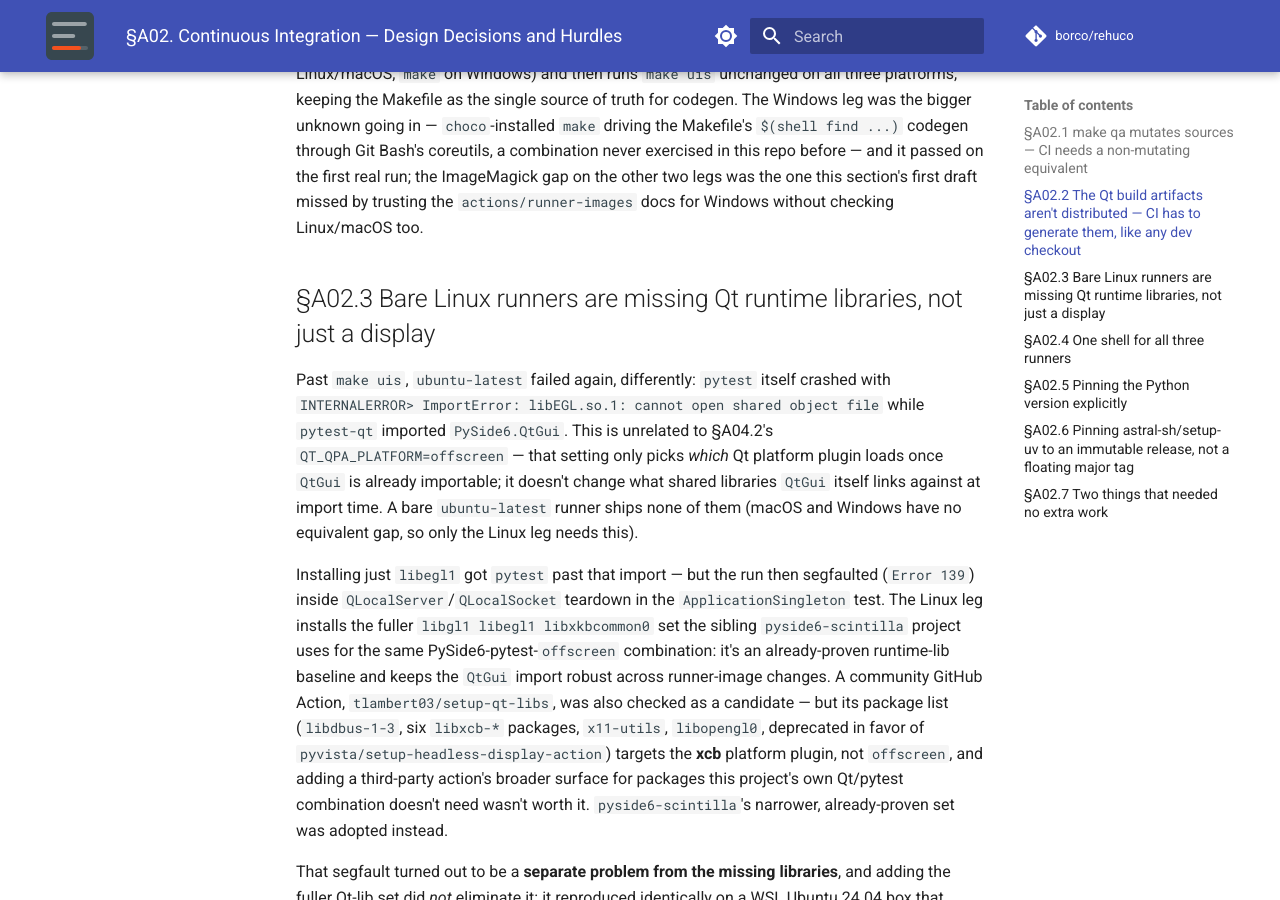
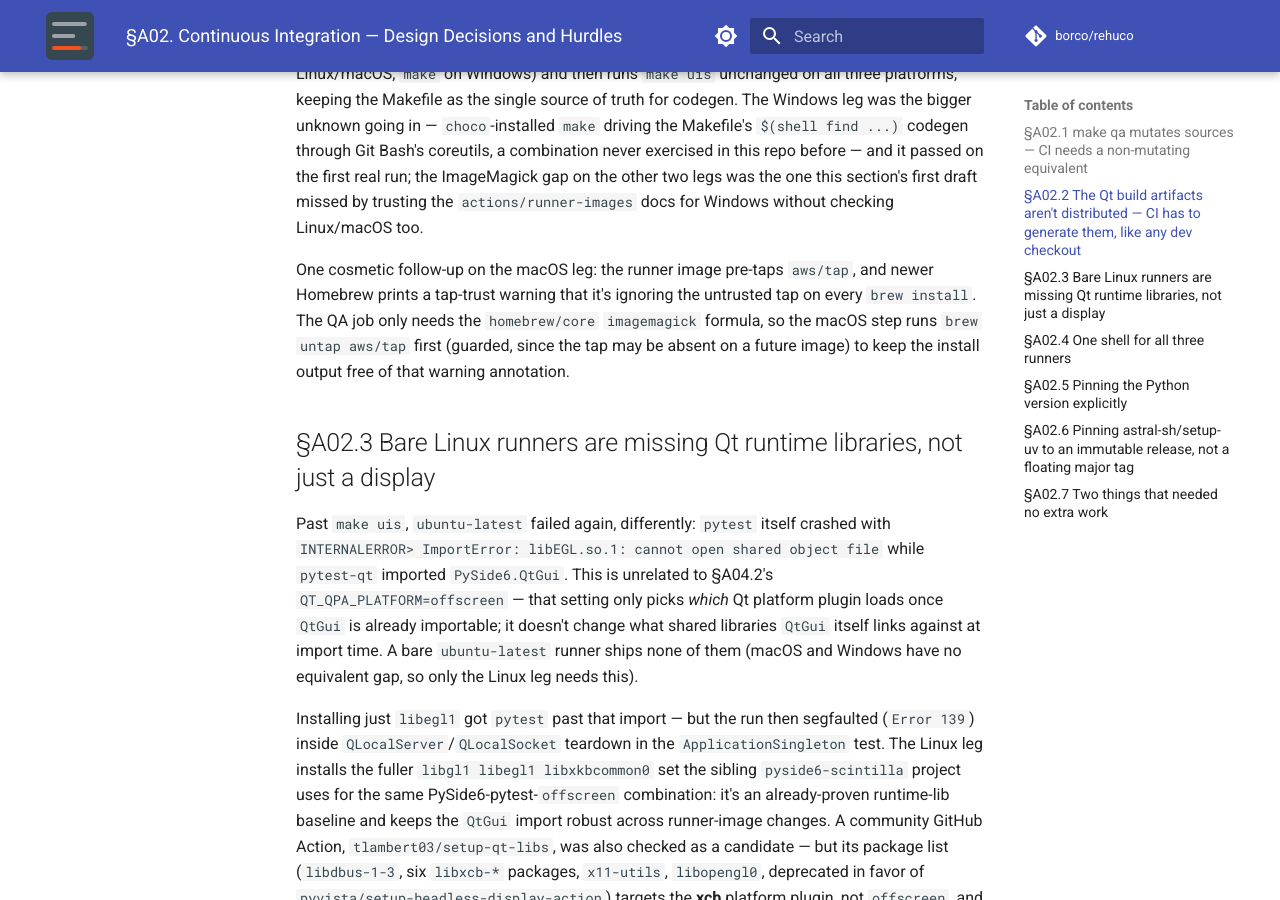
Before and after one commit to borco/rehuco, an MkDocs documentation site: the page built from docs/specs/appendices/continuous-integration.md, in a window 1280 px wide and 900 px high, scrolled down 1426 px. Built offline with MkDocs 1.6.1 and Material for MkDocs 9.7.7, drawn with Linux system fonts in a browser that asks for light colours; comment, search, counter and statistics services are not loaded.

Commit message:
refs #14: fix: untap aws/tap on macOS CI to silence Homebrew tap-trust warning

```diff
--- a/docs/specs/appendices/continuous-integration.md
+++ b/docs/specs/appendices/continuous-integration.md
@@ -50,6 +50,12 @@ going in — `choco`-installed `make` driving the Makefile's `$(shell find ...)`
 Bash's coreutils, a combination never exercised in this repo before — and it passed on the first
 real run; the ImageMagick gap on the other two legs was the one this section's first draft missed
 by trusting the `actions/runner-images` docs for Windows without checking Linux/macOS too.
+
+One cosmetic follow-up on the macOS leg: the runner image pre-taps `aws/tap`, and newer Homebrew
+prints a tap-trust warning that it's ignoring the untrusted tap on every `brew install`. The QA
+job only needs the `homebrew/core` `imagemagick` formula, so the macOS step runs `brew untap
+aws/tap` first (guarded, since the tap may be absent on a future image) to keep the install output
+free of that warning annotation.
 
 ## §A02.3 Bare Linux runners are missing Qt runtime libraries, not just a display
 
```
Also changed, not shown: 1 other file.
